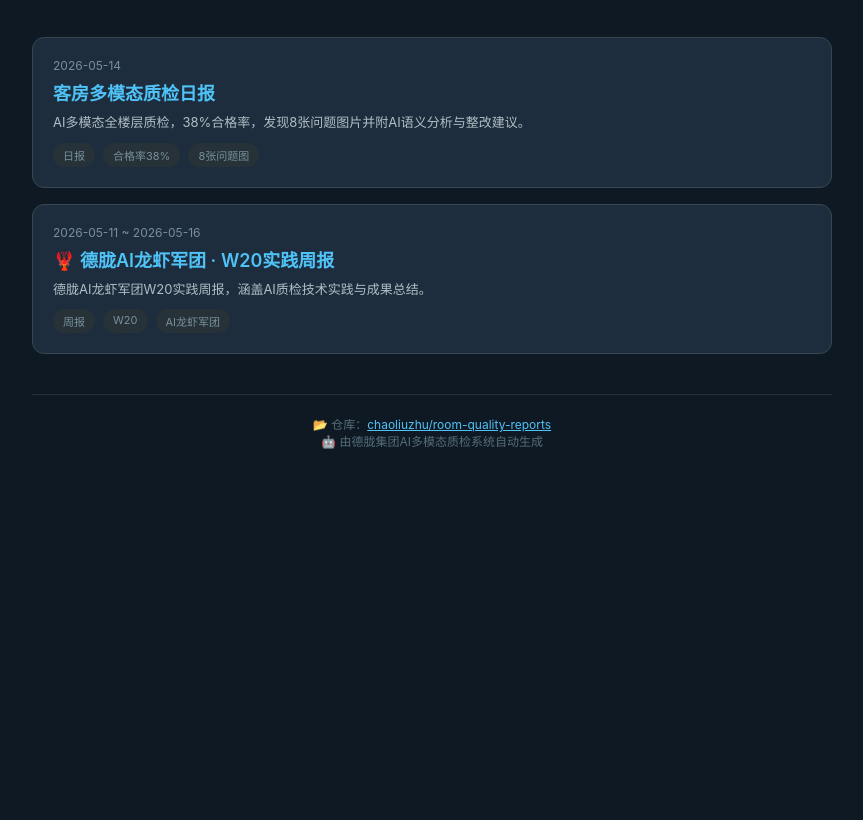
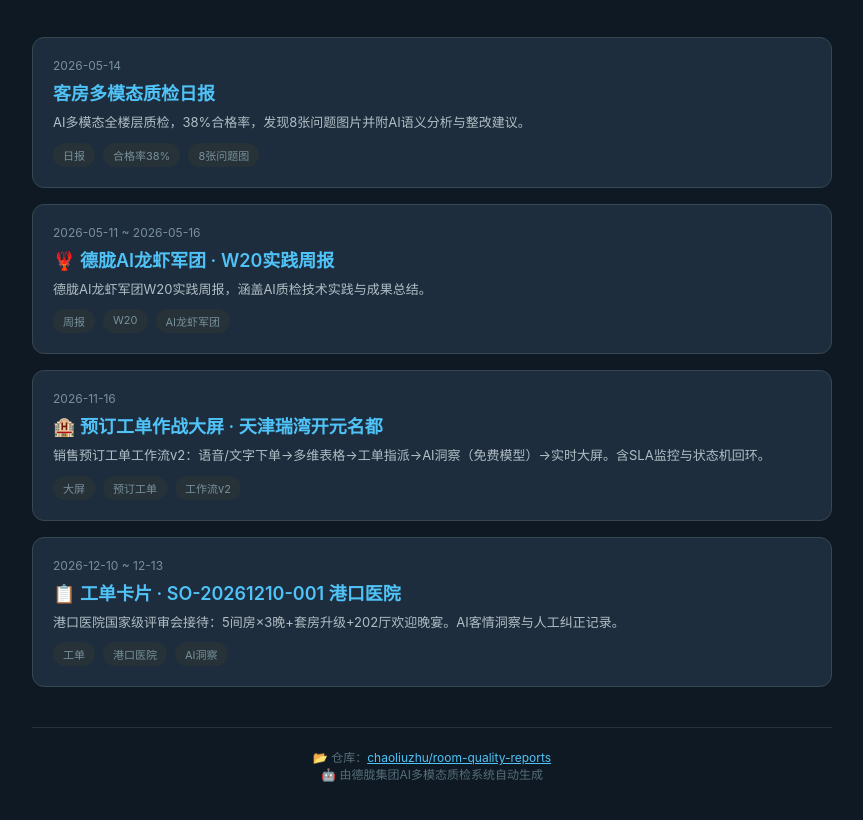
Before and after one commit to Chaoliuzhu/room-quality-reports, a plain HTML site: page index.html in a window 1280 px wide. Shown: the part 92-912 px from the top of the page, without its empty margins (208-1071 px from the left). Before the commit the page ends 800 px from the top, so only its background shows below. Drawn offline with Linux system fonts and the light colour scheme.

Commit message:
index添加预订工单大屏与工单卡片入口

```diff
--- a/index.html
+++ b/index.html
@@ -46,6 +46,20 @@ h1{text-align:center;color:#4fc3f7;margin-bottom:8px;font-size:26px}
 <div class="summary">德胧AI龙虾军团W20实践周报，涵盖AI质检技术实践与成果总结。</div>
 <div class="tags"><span class="tag">周报</span><span class="tag">W20</span><span class="tag">AI龙虾军团</span></div>
 </a>
+
+<a href="booking/bigscreen.html" class="report-card">
+<div class="date">2026-11-16</div>
+<div class="title">🏨 预订工单作战大屏 · 天津瑞湾开元名都</div>
+<div class="summary">销售预订工单工作流v2：语音/文字下单→多维表格→工单指派→AI洞察（免费模型）→实时大屏。含SLA监控与状态机回环。</div>
+<div class="tags"><span class="tag">大屏</span><span class="tag">预订工单</span><span class="tag">工作流v2</span></div>
+</a>
+
+<a href="booking/so-20261210-001.html" class="report-card">
+<div class="date">2026-12-10 ~ 12-13</div>
+<div class="title">📋 工单卡片 · SO-20261210-001 港口医院</div>
+<div class="summary">港口医院国家级评审会接待：5间房×3晚+套房升级+202厅欢迎晚宴。AI客情洞察与人工纠正记录。</div>
+<div class="tags"><span class="tag">工单</span><span class="tag">港口医院</span><span class="tag">AI洞察</span></div>
+</a>
 </div>
 
 <div class="footer">
```
